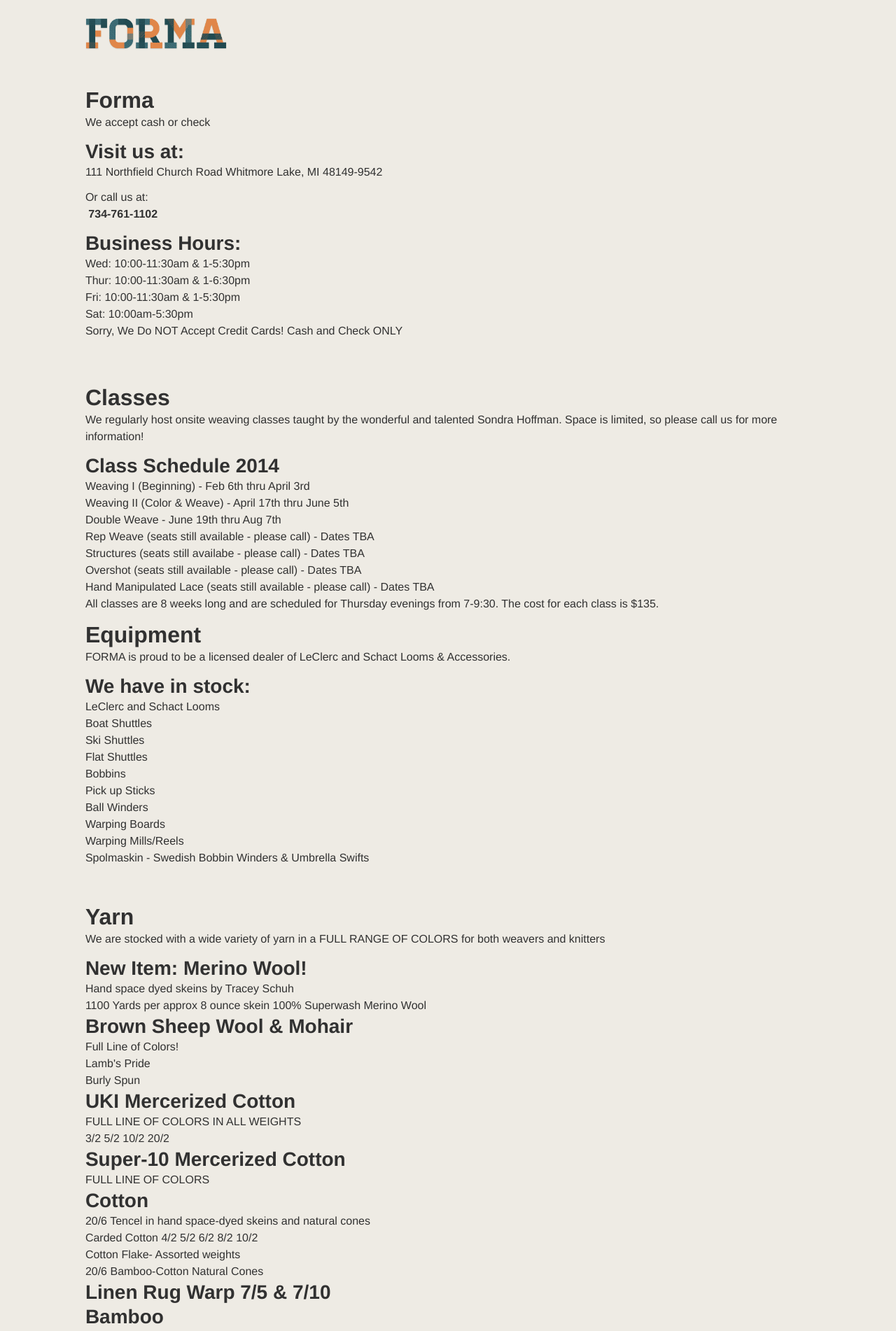
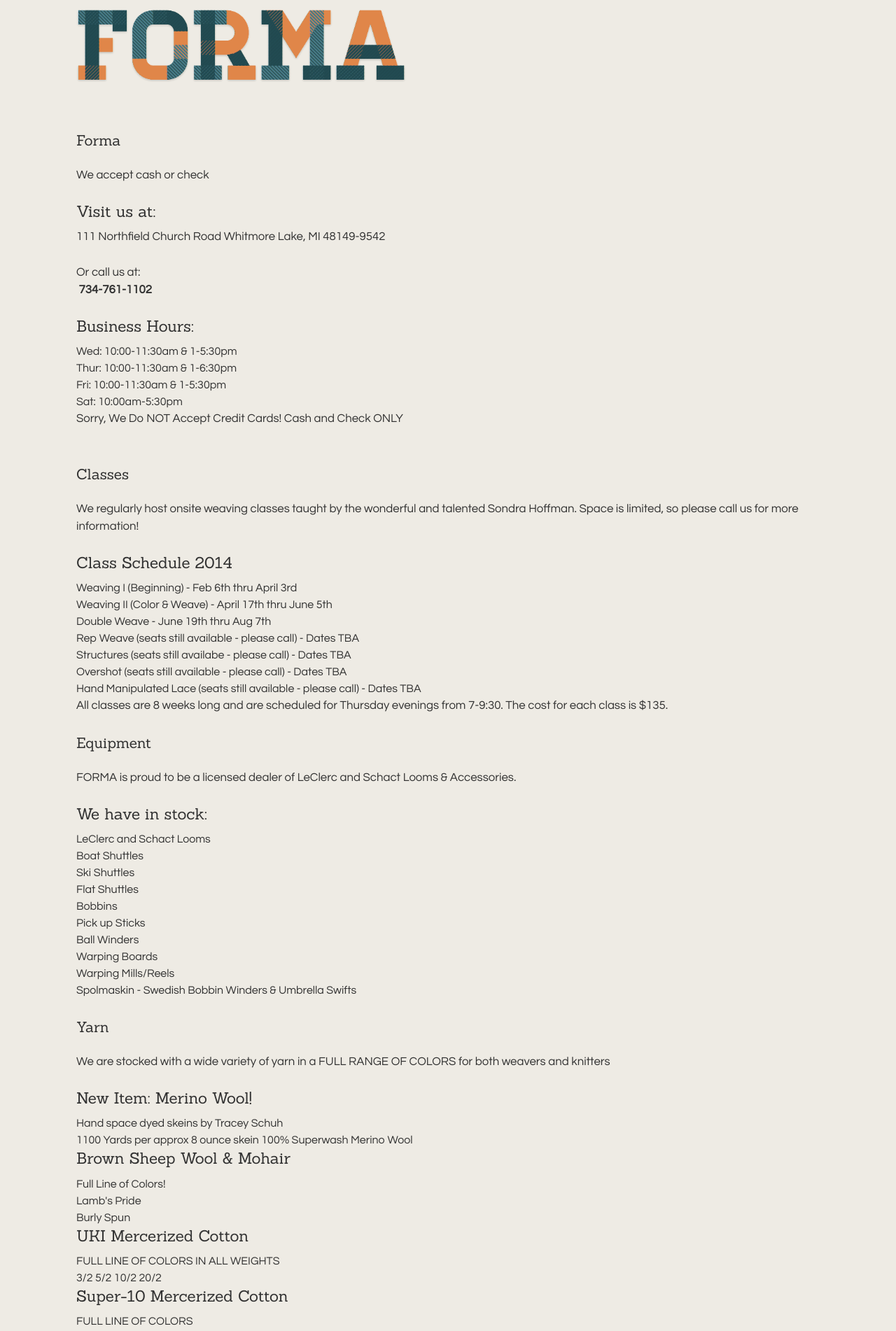
Before and after one commit to ravenwilde/forma, a PHP site: page / in a window 1280 px wide. Shown: the top 1902 px of the page at 70% size. Run offline with PHP 8.4, Linux system fonts and the light colour scheme; some libraries are stand-ins or nearby versions.

Commit message:
refills slab type system implemented - header updated with transparent background

```diff
--- a/css/style.css
+++ b/css/style.css
@@ -1,4 +1,6 @@
 @charset "UTF-8";
+@import url(http://fonts.googleapis.com/css?family=Questrial);
+@import url(http://fonts.googleapis.com/css?family=Sanchez:400italic,400);
 /* Bitters 0.10.0
  * http://bitters.bourbon.io
  * Copyright 2013–2014 thoughtbot, inc.
@@ -26,9 +28,9 @@ input[type="submit"] {
 
 body {
   -webkit-font-smoothing: antialiased;
-  background-color: white;
-  color: #333;
-  font-family: "Helvetica Neue", Helvetica, Roboto, Arial, sans-serif;
+  background-color: #eeebe4;
+  color: #313131;
+  font-family: "Questrial", sans-serif;
   font-size: 1em;
   line-height: 1.5; }
 
@@ -38,19 +40,10 @@ h3,
 h4,
 h5,
 h6 {
-  font-family: "Helvetica Neue", Helvetica, Roboto, Arial, sans-serif;
+  font-family: "Questrial", sans-serif;
   line-height: 1.25;
   margin: 0;
   text-rendering: optimizeLegibility; }
-
-h1 {
-  font-size: 2.25em; }
-
-h2 {
-  font-size: 2em; }
-
-h3 {
-  font-size: 1.75em; }
 
 h4 {
   font-size: 1.5em; }
@@ -235,11 +228,53 @@ html {
   -moz-box-sizing: inherit;
   box-sizing: inherit; }
 
+h1 {
+  font-family: "Sanchez", serif;
+  font-size: 1.8em;
+  font-weight: 700;
+  margin-bottom: .5em; }
+  @media screen and (min-width: 40em) {
+    h1 {
+      font-size: 2.6em; } }
+
+h2 {
+  font-family: "Sanchez", serif;
+  font-size: 1.5em;
+  font-weight: 400;
+  line-height: 1.4em;
+  margin-bottom: 1.1em; }
+  @media screen and (min-width: 40em) {
+    h2 {
+      font-size: 1.3em; } }
+
+h3 {
+  font-family: "Sanchez", serif;
+  font-size: 1.4em;
+  font-weight: 400;
+  line-height: 1.3em;
+  margin-bottom: .4em; }
+
+p {
+  font-family: "Questrial", sans-serif;
+  line-height: 1.5em;
+  font-size: 1.05em;
+  margin-bottom: 1.5em; }
+
+hr {
+  width: 3em; }
+
+code {
+  white-space: nowrap;
+  background: #F7F7F7;
+  border: 1px solid #E0E0E0;
+  border-radius: 4.5px;
+  padding: .1em .4em;
+  font-size: .7em;
+  font-style: normal; }
+
 body {
   margin: 0;
-  padding: 0;
-  background-color: #eeebe4;
-  color: #313131; }
+  padding: 0; }
 
 section {
   display: block;
@@ -253,7 +288,7 @@ section {
   max-width: 68em;
   margin-left: auto;
   margin-right: auto;
-  padding: 1.618em; }
+  padding: 0.809em; }
   .container:after {
     content: "";
     display: table;
@@ -263,7 +298,9 @@ header h1 {
   overflow: hidden;
   background-image: url(../img/forma-header-blue-orange.png);
   background-size: contain;
-  background-repeat: no-repeat; }
+  background-repeat: no-repeat;
+  font-size: 5.25em;
+  text-align: center; }
   header h1:before {
     content: "";
     display: block;
--- a/sass/_layout.scss
+++ b/sass/_layout.scss
@@ -1,8 +1,6 @@
 body {
 	margin: 0;
 	padding: 0;
-	background-color: $pampas;
-	color: $mine-shaft;
 }
 
 section {
@@ -22,6 +20,8 @@ header {
 	  	background-image: url(../img/forma-header-blue-orange.png);
 	  	background-size: contain;
 		background-repeat: no-repeat;
+		font-size: 5.25em;
+		text-align: center;
 
 		span {
 			visibility: hidden;
--- /dev/null
+++ b/sass/_typography.scss
@@ -0,0 +1,95 @@
+// .type {
+//   border-bottom: 1px solid;
+//   display: inline-block;
+//   font-family: $sans-serif;
+//   font-size: .7em;
+//   font-weight: 800;
+//   margin-bottom: 2em;
+//   padding: .3em 0;
+//   text-align: left;
+//   text-transform: uppercase;
+// }
+
+h1 {
+  font-family: $serif;
+  font-size: 1.8em;
+  font-weight: 700;
+  margin-bottom: .5em;
+
+  @include media($medium-screen) {
+    font-size: 2.6em;
+  }
+}
+
+h2 {
+  font-family: $serif;
+  //font-style: italic;
+  font-size: 1.5em;
+  font-weight: 400;
+  line-height: 1.4em;
+  margin-bottom: 1.1em;
+
+  @include media($medium-screen) {
+    font-size: 1.3em;
+  }
+}
+
+h3 {
+  font-family: $serif;
+  font-size: 1.4em;
+  font-weight: 400;
+  line-height: 1.3em;
+  margin-bottom: .4em;
+}
+
+p {
+  font-family: $sans-serif;
+  line-height: 1.5em;
+  font-size: 1.05em;
+  margin-bottom: 1.5em;
+}
+
+// a.read-more {
+//   display: inline-block;
+//   font-family: $sans-serif;
+//   font-weight: 700;
+//   font-size: .8em;
+//   text-transform: uppercase;
+//   margin-left: .2em;
+//   position: relative;
+
+//   span {
+//     font-family: $sans-serif;
+//     font-style: normal;
+//     position: absolute;
+//     font-size: 1.5em;
+//     top: -1px;
+//     right: -12px;
+//   }
+// }
+
+hr {
+  width: 3em;
+}
+
+// p.date {
+//   color: transparentize($base-font-color, .6);
+//   font-family: $serif;
+//   font-style: italic;
+//   font-size: .9em;
+//   margin-bottom: .3em;
+// }
+
+// p.author {
+//   font-family: $sans-serif;
+// }
+
+code {
+  white-space: nowrap;
+  background: #F7F7F7;
+  border: 1px solid #E0E0E0;
+  border-radius: $base-border-radius * 1.5;
+  padding: .1em .4em;
+  font-size: .7em;
+  font-style: normal;
+}
--- a/sass/base/_base.scss
+++ b/sass/base/_base.scss
@@ -7,7 +7,7 @@
 @import "variables";
 
 // Neat Settings -- uncomment if using Neat -- must be imported before Neat
-// @import "grid-settings";
+@import "grid-settings";
 
 // Extends
 @import "extends/button";
--- a/sass/base/_grid-settings.scss
+++ b/sass/base/_grid-settings.scss
@@ -1,4 +1,4 @@
-@import "neat-helpers"; // or "../neat/neat-helpers" when not in Rails
+@import "../neat/neat-helpers"; // or "../neat/neat-helpers" when not in Rails
 
 // Neat Overrides
 $column: golden-ratio(1em, 3);
--- a/sass/base/_typography.scss
+++ b/sass/base/_typography.scss
@@ -20,15 +20,15 @@ h6 {
 }
 
 h1 {
-  font-size: $h1-font-size;
+  //font-size: $h1-font-size;
 }
 
 h2 {
-  font-size: $h2-font-size;
+  //font-size: $h2-font-size;
 }
 
 h3 {
-  font-size: $h3-font-size;
+  //font-size: $h3-font-size;
 }
 
 h4 {
--- a/sass/base/_variables.scss
+++ b/sass/base/_variables.scss
@@ -1,6 +1,6 @@
 // Typography
-$sans-serif: $helvetica;
-$serif: $georgia;
+$sans-serif: 'Questrial', sans-serif;
+$serif: 'Sanchez', serif;
 $base-font-family: $sans-serif;
 $header-font-family: $base-font-family;
 
@@ -23,6 +23,29 @@ $base-spacing: $base-line-height * 1em;
 $base-z-index: 0;
 
 // Colors
+
+// Used in header image
+$terracotta		: #E08649;
+$te-papa-green  : #204246;
+$bismark		: #487b86;
+$blue-diane		: #224B52;
+
+// Additional
+$matrix 		: #b75654;
+$sunglo			: #E56C69;
+
+// Greys
+$dove-grey		: #636363;
+$mine-shaft		: #313131;
+$white			: #ffffff;
+
+// Neutrals
+/// Cool
+$porcelain		: #ECF0F1;
+/// Warm
+$westar			: #E2DFD8;
+$pampas			: #eeebe4;
+
 $blue: #477DCA;
 $dark-gray: #333;
 $medium-gray: #999;
@@ -32,11 +55,11 @@ $light-yellow: #FFF6BF;
 $light-green: #E6EFC2;
 
 // Background Color
-$base-background-color: white;
+$base-background-color: $pampas;
 
 // Font Colors
-$base-font-color: $dark-gray;
-$base-accent-color: $blue;
+$base-font-color: $mine-shaft;
+$base-accent-color: $bismark;
 
 // Link Colors
 $base-link-color: $base-accent-color;
--- a/sass/style.scss
+++ b/sass/style.scss
@@ -1,8 +1,10 @@
-@import "variables";
+@import url(http://fonts.googleapis.com/css?family=Questrial);
+@import url(http://fonts.googleapis.com/css?family=Sanchez:400italic,400);
 
 @import "bourbon/bourbon";
 @import "base/base";
 @import "neat/neat";
 
+@import "typography";
 @import "layout";
 @import "map";
```
Also changed, not shown: other parts of css/style.css (+13 -13 lines), img/forma-header-blue-orange.png, img/forma-header-blue-orange@2x.png, 1 other file.
